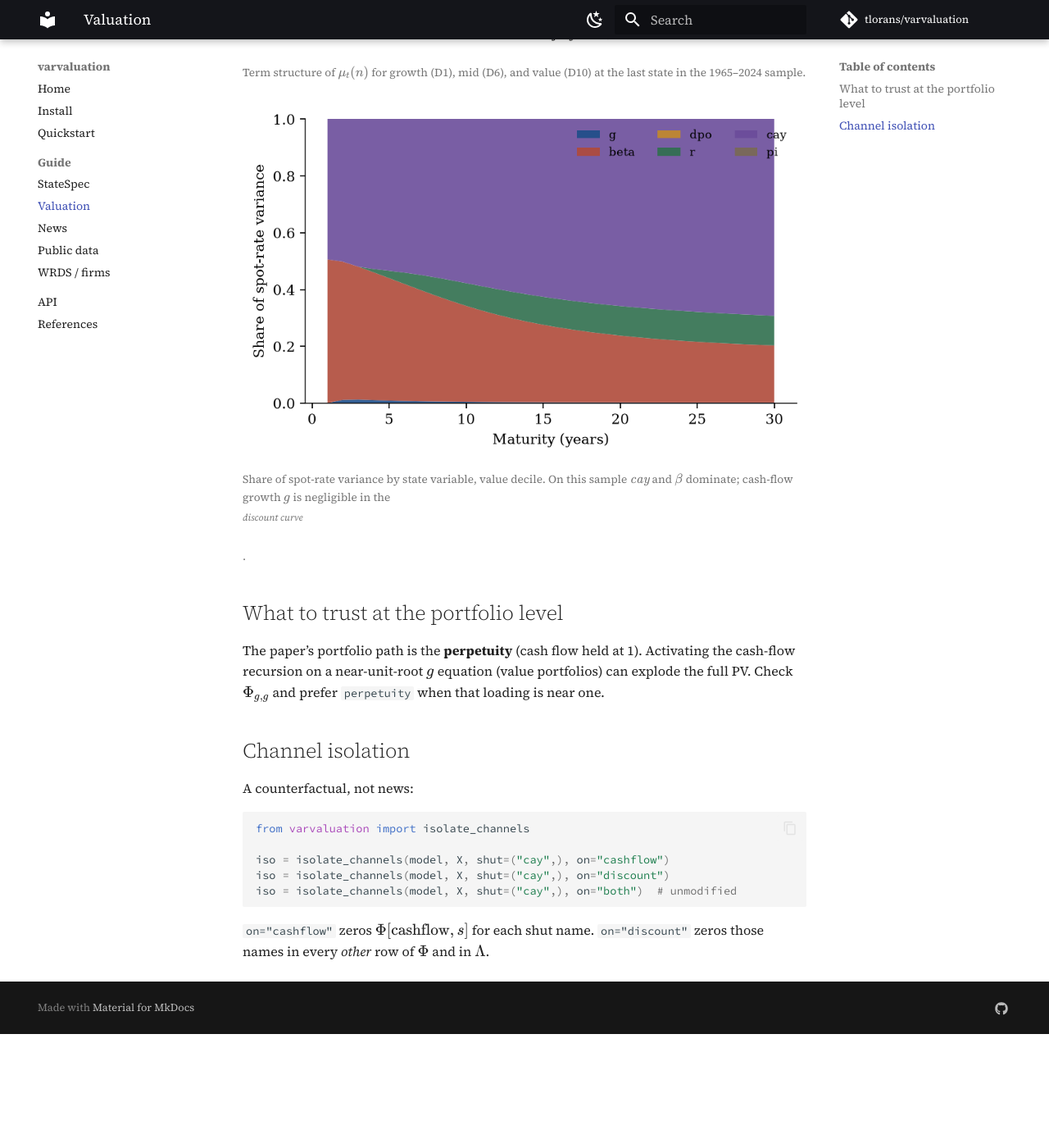
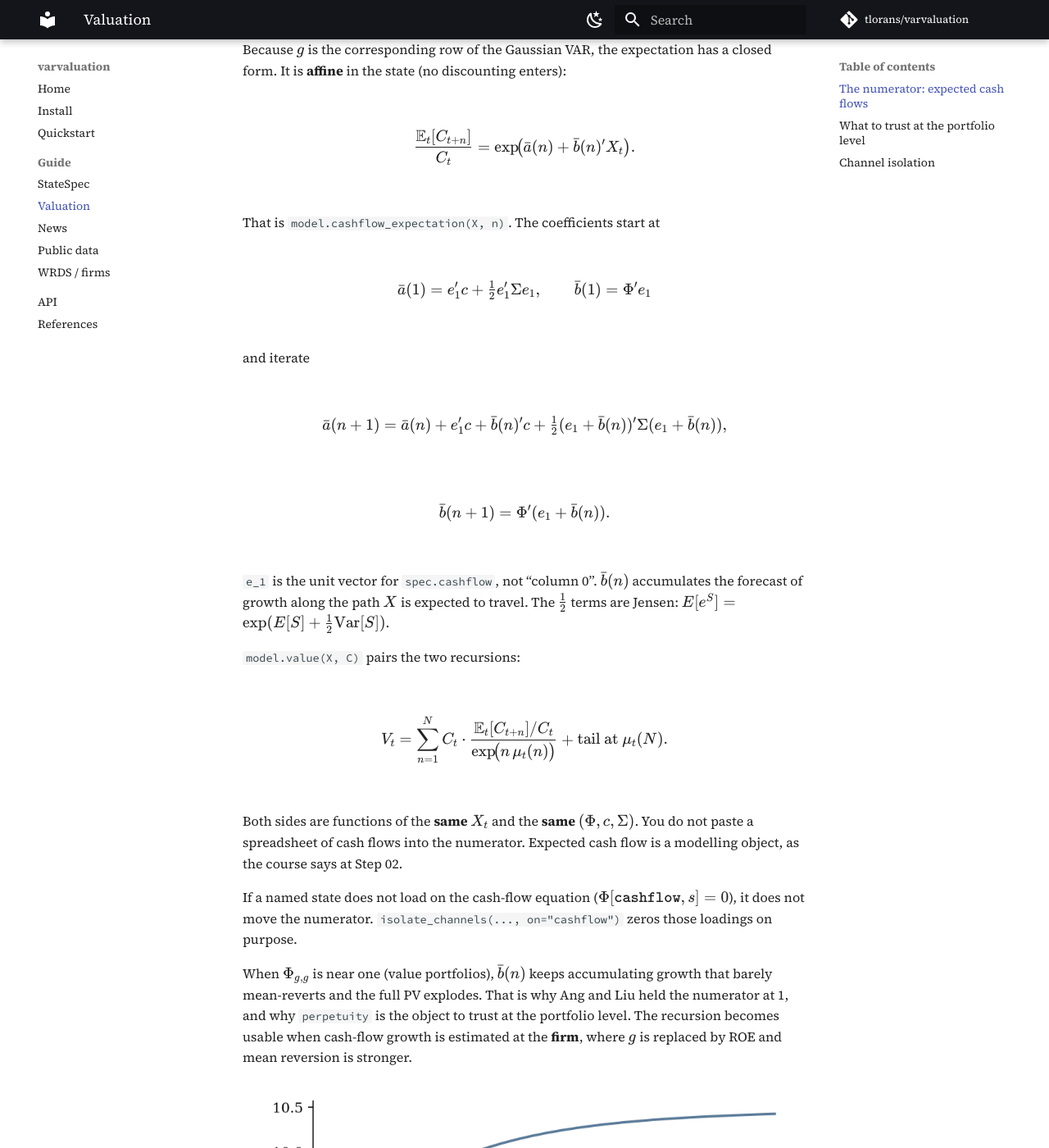
Before and after one commit to tlorans/varvaluation, an MkDocs documentation site: the page built from docs/guide/valuation.md, in a window 1280 px wide and 1400 px high, scrolled down 1110 px. Shown: the whole window at 82% size. Built offline with MkDocs 1.6.1 and Material for MkDocs 9.7.7, drawn with Linux system fonts in a browser that asks for light colours; comment, search, counter and statistics services are not loaded; before the commit the page ends 2371 px from its top, so only the background shows below that; some of the changed text lies outside the part shown.

Commit message:
docs: explain the cash-flow numerator and the Ang-Liu recursion

```diff
--- a/docs/guide/valuation.md
+++ b/docs/guide/valuation.md
@@ -22,6 +22,57 @@ perp = model.perpetuity(X, n=80)           # unit cash flow
 
 If $\Lambda = 0$, $H(n)\equiv 0$ and the solution is exponential-affine (the course playground). Same class; no second solver.
 
+## The numerator: expected cash flows
+
+Ang and Liu (2004) **carry** a cash-flow recursion and **do not use it**. They value a unit perpetuity: $\mathbb{E}_t[D_{t+n}] = 1$ at every horizon. All reported variation is then the discount curve. That is `model.perpetuity(X)`.
+
+The course and this library activate the recursion they left idle. Cash flows are written in growth form. Let $g$ be the named cash-flow variable (`spec.cashflow`: log dividend growth at the portfolio, log ROE at the firm):
+
+$$
+C_{t+n} = C_t \exp\!\Bigl(\sum_{i=1}^{n} g_{t+i}\Bigr).
+$$
+
+Because $g$ is the corresponding row of the Gaussian VAR, the expectation has a closed form. It is **affine** in the state (no discounting enters):
+
+$$
+\frac{\mathbb{E}_t[C_{t+n}]}{C_t}
+= \exp\!\bigl(\bar a(n) + \bar b(n)'X_t\bigr).
+$$
+
+That is `model.cashflow_expectation(X, n)`. The coefficients start at
+
+$$
+\bar a(1) = e_1'c + \tfrac12 e_1'\Sigma e_1, \qquad
+\bar b(1) = \Phi'e_1
+$$
+
+and iterate
+
+$$
+\bar a(n+1) = \bar a(n) + e_1'c + \bar b(n)'c
+  + \tfrac12(e_1+\bar b(n))'\Sigma(e_1+\bar b(n)),
+$$
+
+$$
+\bar b(n+1) = \Phi'(e_1 + \bar b(n)).
+$$
+
+`e_1` is the unit vector for `spec.cashflow`, not “column 0”. $\bar b(n)$ accumulates the forecast of growth along the path $X$ is expected to travel. The $\tfrac12$ terms are Jensen: $E[e^{S}] = \exp(E[S]+\tfrac12\mathrm{Var}[S])$.
+
+`model.value(X, C)` pairs the two recursions:
+
+$$
+V_t = \sum_{n=1}^{N}
+  C_t\cdot\frac{\mathbb{E}_t[C_{t+n}]/C_t}{\exp\!\bigl(n\,\mu_t(n)\bigr)}
+  + \text{tail at }\mu_t(N).
+$$
+
+Both sides are functions of the **same** $X_t$ and the **same** $(\Phi,c,\Sigma)$. You do not paste a spreadsheet of cash flows into the numerator. Expected cash flow is a modelling object, as the course says at Step 02.
+
+If a named state does not load on the cash-flow equation ($\Phi[\texttt{cashflow}, s] = 0$), it does not move the numerator. `isolate_channels(..., on="cashflow")` zeros those loadings on purpose.
+
+When $\Phi_{g,g}$ is near one (value portfolios), $\bar b(n)$ keeps accumulating growth that barely mean-reverts and the full PV explodes. That is why Ang and Liu held the numerator at 1, and why `perpetuity` is the object to trust at the portfolio level. The recursion becomes usable when cash-flow growth is estimated at the **firm**, where $g$ is replaced by ROE and mean reversion is stronger.
+
 ![Spot discount curves](../assets/figures/spot_curves.png)
 <p class="figure-caption">Term structure of $\mu_t(n)$ for growth (D1), mid (D6), and value (D10) at the last state in the 1965–2024 sample.</p>
 
```
